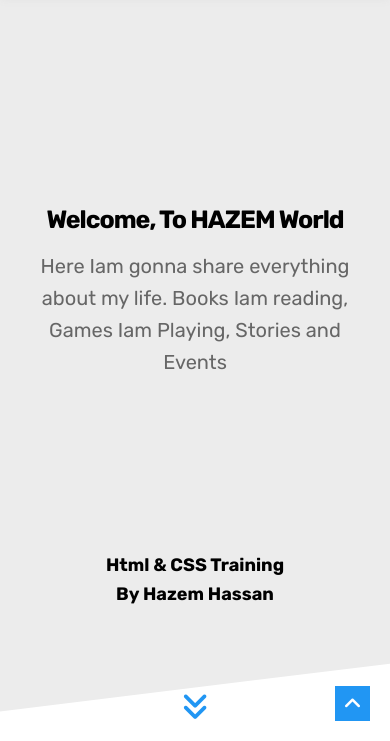
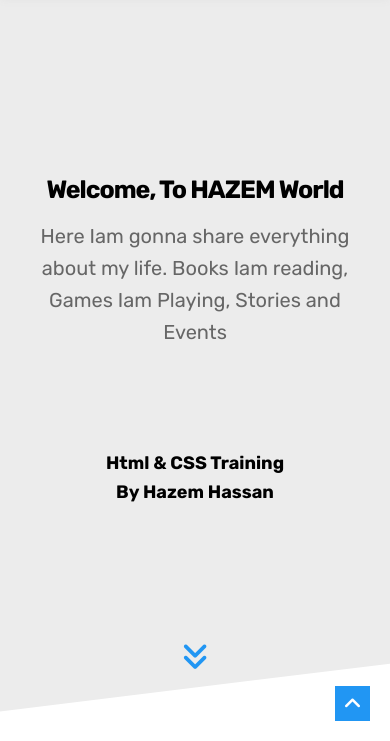
Before and after one commit to HazemHassan03/Html-CSS-Practice, a plain HTML site: page index.html in a window 390 px wide. Shown: the part 103-844 px from the top of the page. Drawn offline with Linux system fonts and the light colour scheme.

Commit message:
master.css

```diff
--- a/CSS/master.css
+++ b/CSS/master.css
@@ -420,7 +420,7 @@ header .container > ul > li:nth-last-of-type(1) div ul li a:hover::before {
     width: 80%;
     margin: auto;
     text-align: center;
-  }
+}
 }
 @media (max-width: 767px) {
   .landing .container img {
@@ -430,6 +430,11 @@ header .container > ul > li:nth-last-of-type(1) div ul li a:hover::before {
     width: 80%;
     margin: auto;
     text-align: center;
+    transform: translateY(-30px);
+    -webkit-transform: translateY(-30px);
+    -moz-transform: translateY(-30px);
+    -ms-transform: translateY(-30px);
+    -o-transform: translateY(-30px);
   }
   .landing .container .hello h2 {
     font-size: 25px;
@@ -437,6 +442,21 @@ header .container > ul > li:nth-last-of-type(1) div ul li a:hover::before {
   }
   .landing .container .hello p {
     font-size: 20px;
+  }
+  .copyRight {
+    bottom: 35%;
+  }
+  .landing .down {
+    bottom: 100px;
+  }
+  @keyframes motion-down {
+    50% {
+      bottom: 115px;
+    }
+    80%,
+    100% {
+      bottom: 100px;
+    }
   }
 }
 .articles {
```
